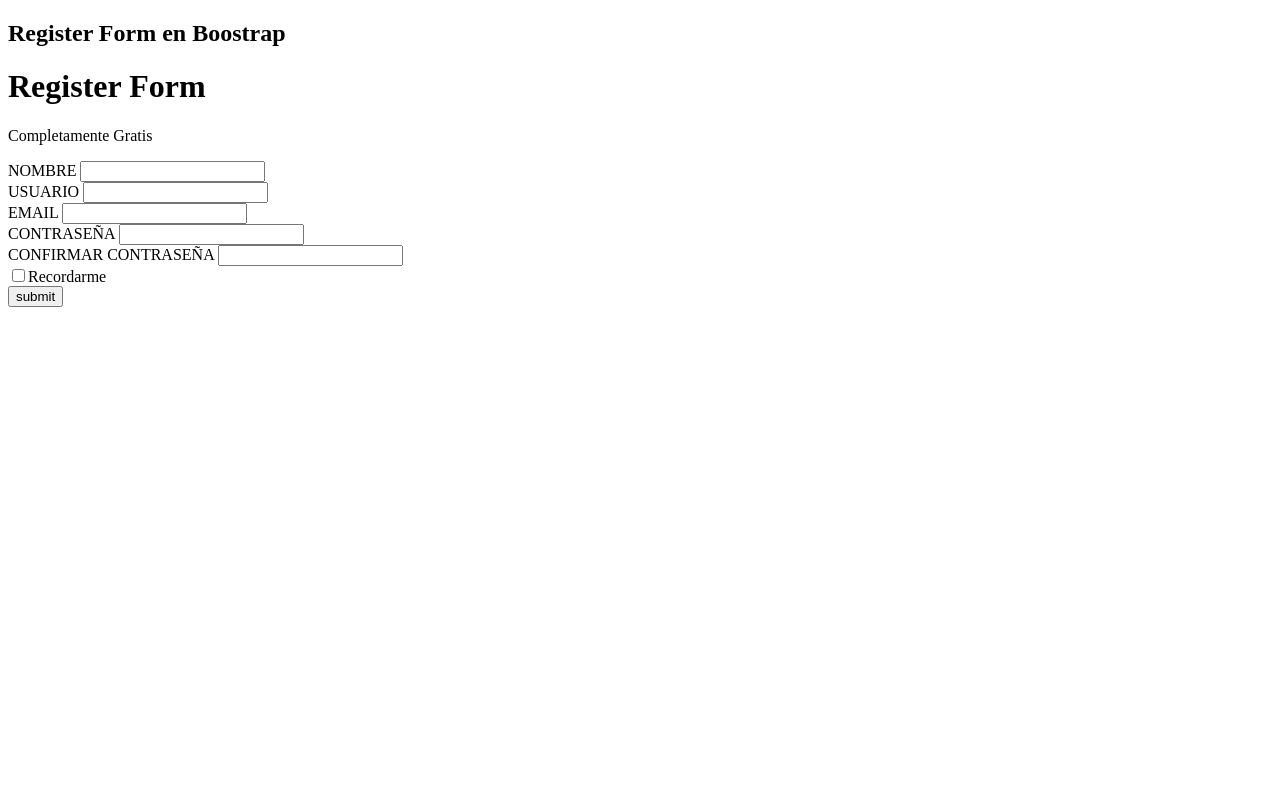
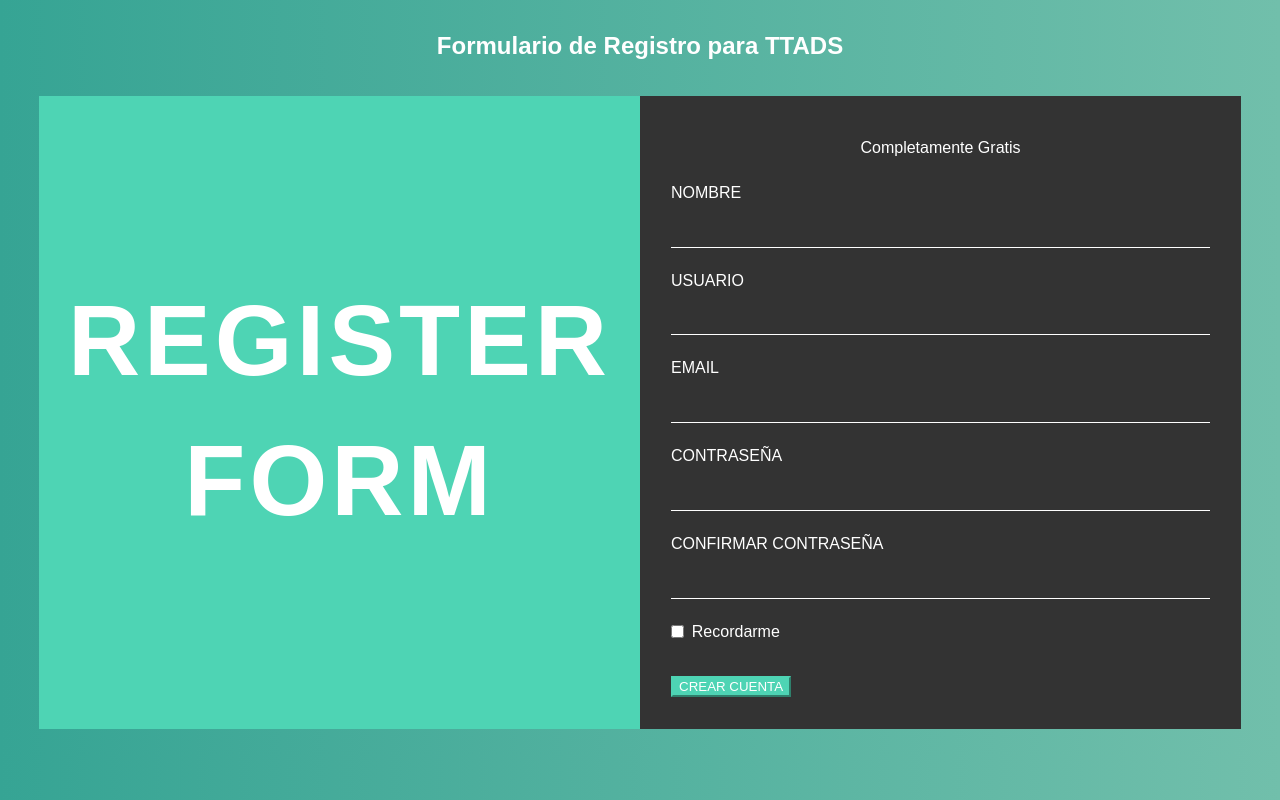
Before and after one commit to JuaniPucheta/TTADS, a plain HTML site: page CSS/ModeloRegistro.html in a window 1280 px wide. Drawn offline with Linux system fonts and the light colour scheme.

Commit message:
MR css listo

```diff
--- a/CSS/MR.css
+++ b/CSS/MR.css
@@ -0,0 +1,189 @@
+* {
+    box-sizing: border-box;
+}
+
+body {
+    background: linear-gradient(to right, #36a494, #71bfab);
+    font-family: 'Poppins', sans-serif;
+    margin: 0;
+    font-size: 1rem;
+    font-weight: 400;
+    line-height: 1.5;
+    color: #212529;
+    text-align: left;
+}
+
+.container {
+    width: 100%;
+    padding-right: 15px;
+    padding-left: 15px;
+    margin-right: auto;
+    margin-left: auto;
+}
+
+.text-center{
+    color: #fff;
+    text-align: center;
+}
+
+.pt-4 {
+    padding-top: 1.5rem;
+}
+
+.pt-3 {
+    padding-top: 1rem;
+}
+
+.p-2 {
+    padding: 0.5rem;
+}
+
+.p-3 {
+    padding: 1rem;
+}
+
+.h2 {
+    margin-bottom: 0.5rem;
+    font-weight: 500;
+    line-height: 1.2;
+    margin-top: 0;
+}
+
+h1 {
+    top: 25%;
+    position: relative;
+    font-size: 100px;
+    text-transform: uppercase;
+    line-height: 140px;
+    letter-spacing: 4px;
+    color: #fff;
+    margin-top: 0;
+}
+
+.m-4 {
+    margin: 1.5rem;
+}
+
+.row {
+    display: flex;
+    flex-wrap: wrap;
+}
+
+.bg-custom {
+    background: #4ed4b4;
+}
+
+.bg-custom-form {
+    background: #333333;
+}
+
+.col-sm-12 {
+    flex: 0 0 100%;
+    max-width: 100%;
+    position: relative;
+    width: 100%;
+    padding-right: 15px;
+    padding-left: 15px;
+}
+
+.col-md-6 {
+    flex: 0 0 50%;
+    max-width: 50%;
+}
+
+.col-md-6, .col-sm-12{
+    position: relative;
+    width: 100%;
+    padding-right: 15px;
+    padding-left: 15px;
+}
+
+.mb-0 {
+    margin-bottom: 0;
+}
+
+.mb-3 {
+    margin-bottom: 1rem;
+}
+
+.mt-3 {
+    margin-top: 1rem;
+}
+
+p {
+    color: #fff;
+    margin-top: 0;
+    display: block;
+    margin-block-start: 1em;
+    margin-block-end: 1em;
+    margin-inline-start: 0px;
+    margin-inline-end: 0px;
+}
+
+.form-group {
+    margin-bottom: 1rem;
+}
+
+.form-check {
+    position: relative;
+    display: block;
+    padding-left: 1.3rem;
+}
+
+.form-check-label {
+    margin-bottom: 0;
+}
+
+.form-check-input {
+    position: absolute;
+    margin-top: 0.3rem;
+    margin-left: -1.3rem;
+}
+
+.form-control {
+    outline: none;
+    border: none;
+    background: none;
+    border-bottom: 1px solid #fff;
+    border-radius: 0px;
+    display: block;
+    width: 100%;
+    padding: 0.4rem 0.8rem;
+    font-size: 1rem;
+    font-weight: 400;
+    line-height: 1.5;
+    color: #4ed4b4;
+}
+
+input {
+    overflow: visible;
+    margin: 0;
+    font-family: inherit;
+}
+
+div {
+    display: block;
+}
+
+label {
+    margin: 5px 0px;
+    color: #fff;
+    display: inline-block;
+    cursor: default;
+}
+
+.btn-custom {
+    background: #4ed4b4;
+    border-color: #4ed4b4;
+    color: #fff;
+    box-shadow: none;
+}
+
+.btn {
+    border-radius: 0px;
+    display: inline-block;
+    font-weight: 400;
+    text-align: center;
+    vertical-align: middle;
+
+}
--- a/CSS/ModeloRegistro.html
+++ b/CSS/ModeloRegistro.html
@@ -5,14 +5,15 @@
     <meta http-equiv="X-UA-Compatible" content="IE=edge">
     <meta name="viewport" content="width=device-width, initial-scale=1.0">
     <link rel="icon" type="image/png" sizes="16x16" href="IconoTTADS.png">
+    <link href="MR.css" rel="stylesheet">
     <title>[Modelo Registro]]</title>
 </head>
 <body>
     <div class="container">
-        <h2 class="text-center text-white p-2 pt-4">Register Form en Boostrap</h2>
+        <h2 class="text-center text-white p-2 pt-4">Formulario de Registro para TTADS</h2>
         <div class="row m-4">
             <div class="col-md-6 col-sm-12 bg-custom none">
-                <h1 class="text-center pt-3">Register Form</h1>
+                <h1 class="text-center pt-3">REGISTER FORM</h1>
             </div>
             <div class="col-md-6 col-sm-12 bg-custom-form">
                 <p class="text-center mb-0 pt-4">Completamente Gratis</p>
@@ -42,7 +43,7 @@
                             <input type="checkbox" class="form-check-input">Recordarme
                         </label>
                     </div>
-                    <button type="submit" class="btn btn-custom mb-3 mt-3">submit</button>
+                    <button type="submit" class="btn btn-custom mb-3 mt-3">CREAR CUENTA</button>
                 </form>
             </div>
         </div>
```
